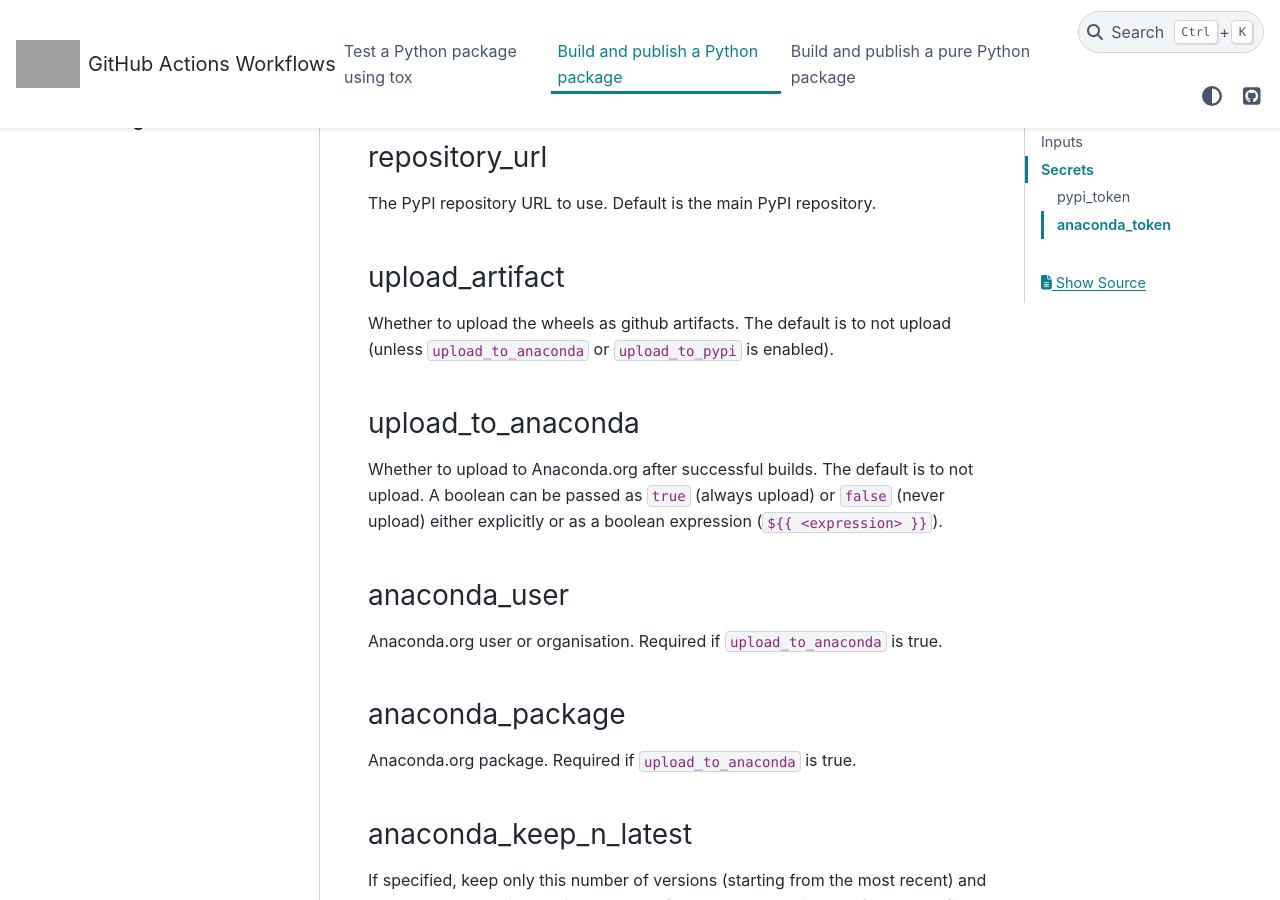
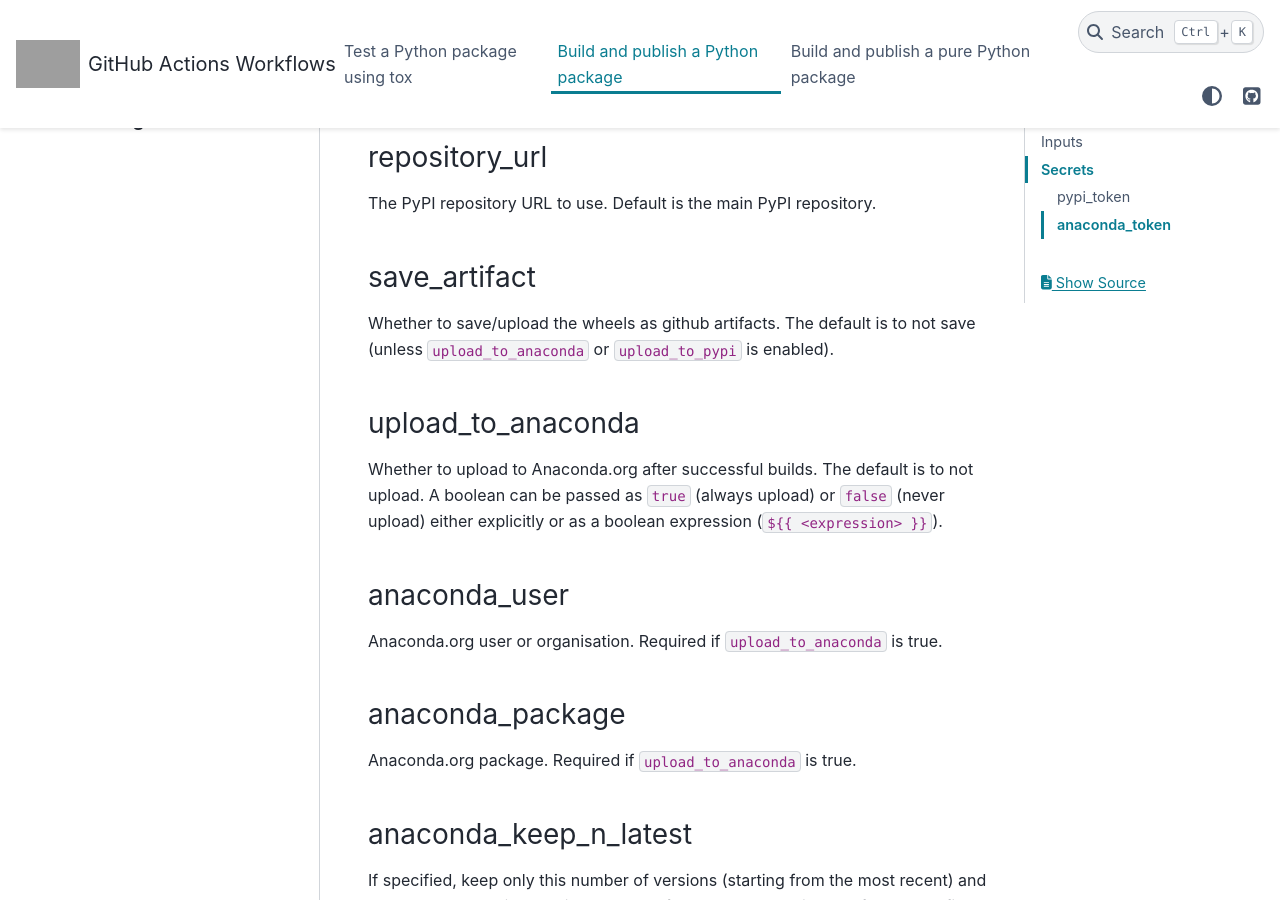
Before and after one commit to OpenAstronomy/github-actions-workflows, a Sphinx documentation site: the page built from docs/source/publish.rst, in a window 1280 px wide and 900 px high, scrolled down 3856 px. Built offline with Sphinx 7.4.7 and the PyData theme 0.15.4, drawn with Linux system fonts in a browser that asks for light colours; grey boxes are pictures that could not be loaded.

Commit message:
rename upload_artifact to save_artifact

```diff
--- a/docs/source/publish.rst
+++ b/docs/source/publish.rst
@@ -173,11 +173,11 @@ repository_url
 
 The PyPI repository URL to use. Default is the main PyPI repository.
 
-upload_artifact
-^^^^^^^^^^^^^^^
+save_artifact
+^^^^^^^^^^^^^
 
-Whether to upload the wheels as github artifacts. The default is to not
-upload (unless ``upload_to_anaconda`` or ``upload_to_pypi`` is enabled).
+Whether to save/upload the wheels as github artifacts. The default is to not
+save (unless ``upload_to_anaconda`` or ``upload_to_pypi`` is enabled).
 
 upload_to_anaconda
 ^^^^^^^^^^^^^^^^^^
```
Also changed, not shown: 1 other file.
